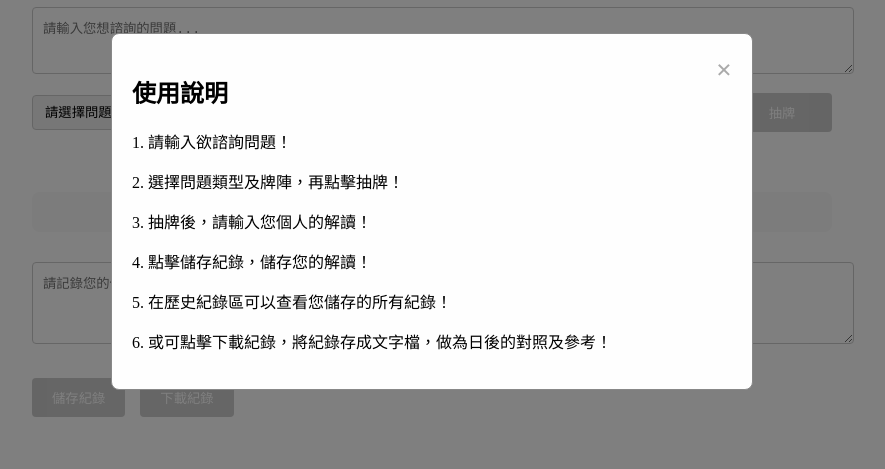
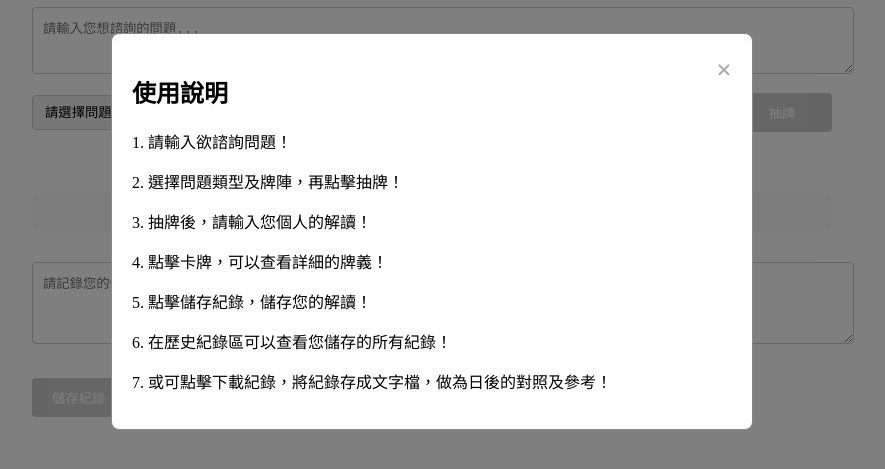
Before and after one commit to pyfate/tarot, a plain HTML site: page index.html in a window 1280 px wide. Both pictures are taken after a click on the button "使用說明". Shown: the part 159-628 px from the top of the page, without its empty margins (208-1093 px from the left). Drawn offline with Linux system fonts and the light colour scheme.

Commit message:
Update index.html

```diff
--- a/index.html
+++ b/index.html
@@ -21,9 +21,10 @@
                 <p>1. 請輸入欲諮詢問題！</p>
                 <p>2. 選擇問題類型及牌陣，再點擊抽牌！</p>
                 <p>3. 抽牌後，請輸入您個人的解讀！</p>
-                <p>4. 點擊儲存紀錄，儲存您的解讀！</p>
-                <p>5. 在歷史紀錄區可以查看您儲存的所有紀錄！</p>
-                <p>6. 或可點擊下載紀錄，將紀錄存成文字檔，做為日後的對照及參考！</p>
+                <p>4. 點擊卡牌，可以查看詳細的牌義！</p>
+                <p>5. 點擊儲存紀錄，儲存您的解讀！</p>
+                <p>6. 在歷史紀錄區可以查看您儲存的所有紀錄！</p>
+                <p>7. 或可點擊下載紀錄，將紀錄存成文字檔，做為日後的對照及參考！</p>
             </div>
         </div>
 
```
